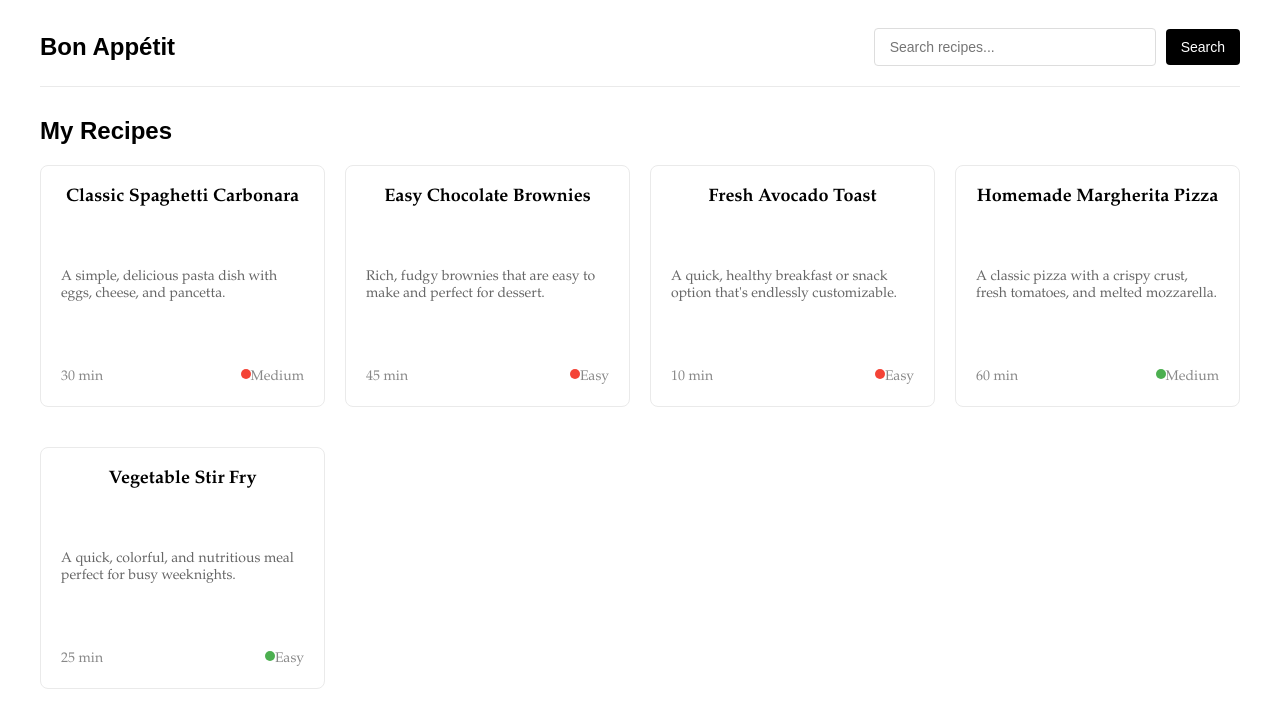
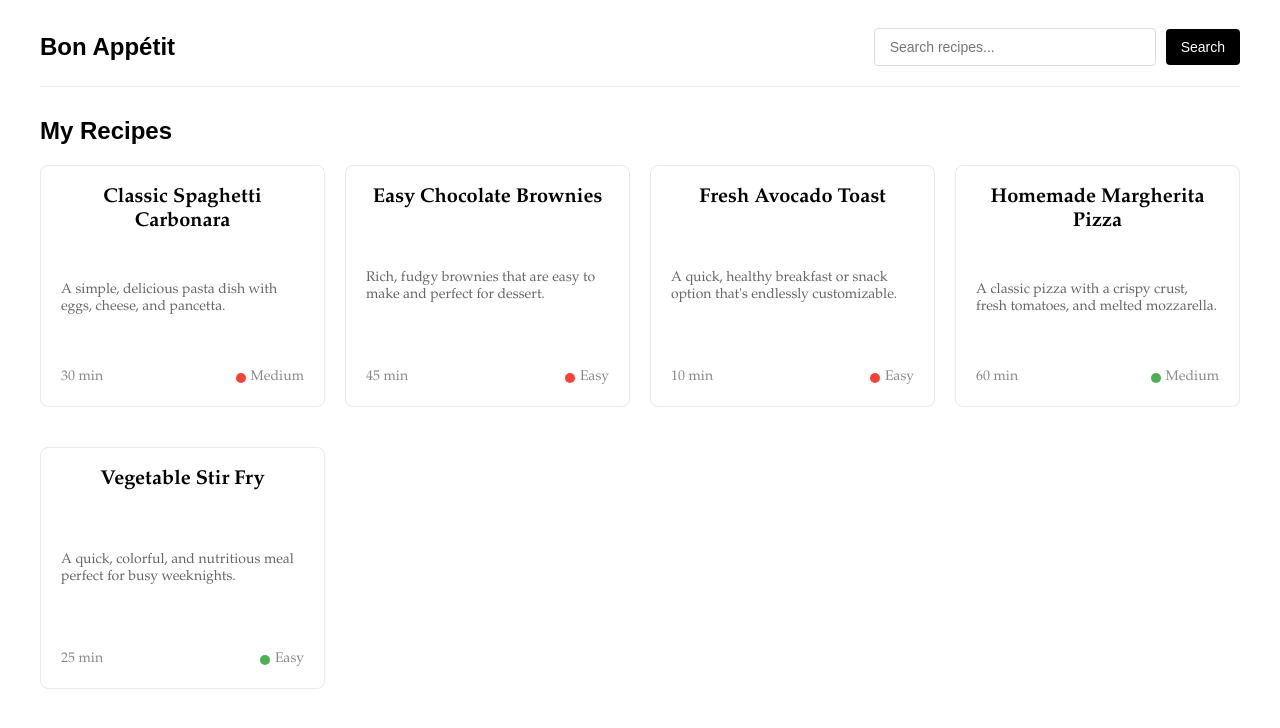
Before and after one commit to vighnesh-radhakrishnan/bon-appetit, a React (Vite) app: page / in a window 1280 px wide. Shown: the top 728 px of the page. Built offline with nearby package versions, Linux system fonts and the light colour scheme.

Commit message:
alignment and font fix

```diff
--- a/src/pages/HomePage.jsx
+++ b/src/pages/HomePage.jsx
@@ -33,7 +33,7 @@ const RecipeCard = ({ recipe }) => {
       >
         <h2
           style={{
-            fontSize: "18px",
+            fontSize: "20px",
             marginTop: 0,
             marginBottom: "10px",
             textAlign: "center",
@@ -57,10 +57,18 @@ const RecipeCard = ({ recipe }) => {
             marginTop: "15px",
             fontSize: "14px",
             color: "#888",
+            alignItems: "center",
           }}
         >
           <span>{recipe.time} min</span>
-          <div style={{ display: "flex", flexDirection: "row" }}>
+          <div
+            style={{
+              display: "flex",
+              flexDirection: "row",
+              gap: "5px",
+              alignItems: "center",
+            }}
+          >
             {" "}
             <div
               style={{
```
